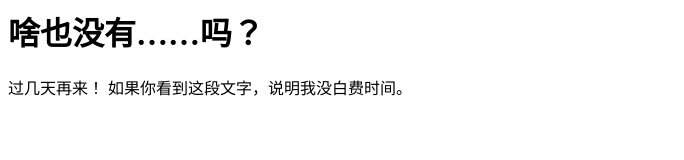
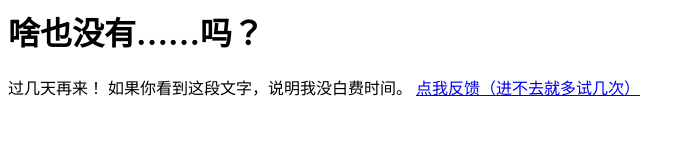
Before and after one commit to hong1350/hong1350.github.io, a plain HTML site: page index.html in a window 1280 px wide. Shown: the whole page, without its empty margins (0-684 px from the left). Drawn offline with Linux system fonts and the light colour scheme.

Commit message:
更新 index.html
可以反馈了！

```diff
--- a/index.html
+++ b/index.html
@@ -7,5 +7,6 @@
 <h1>啥也没有……吗？</h1>
 过几天再来！
 如果你看到这段文字，说明我没白费时间。
+<a href="https://github.com/hong1350/hong1350.github.io/issues/new">点我反馈（进不去就多试几次）</a>
 </body>
 </html>
```
